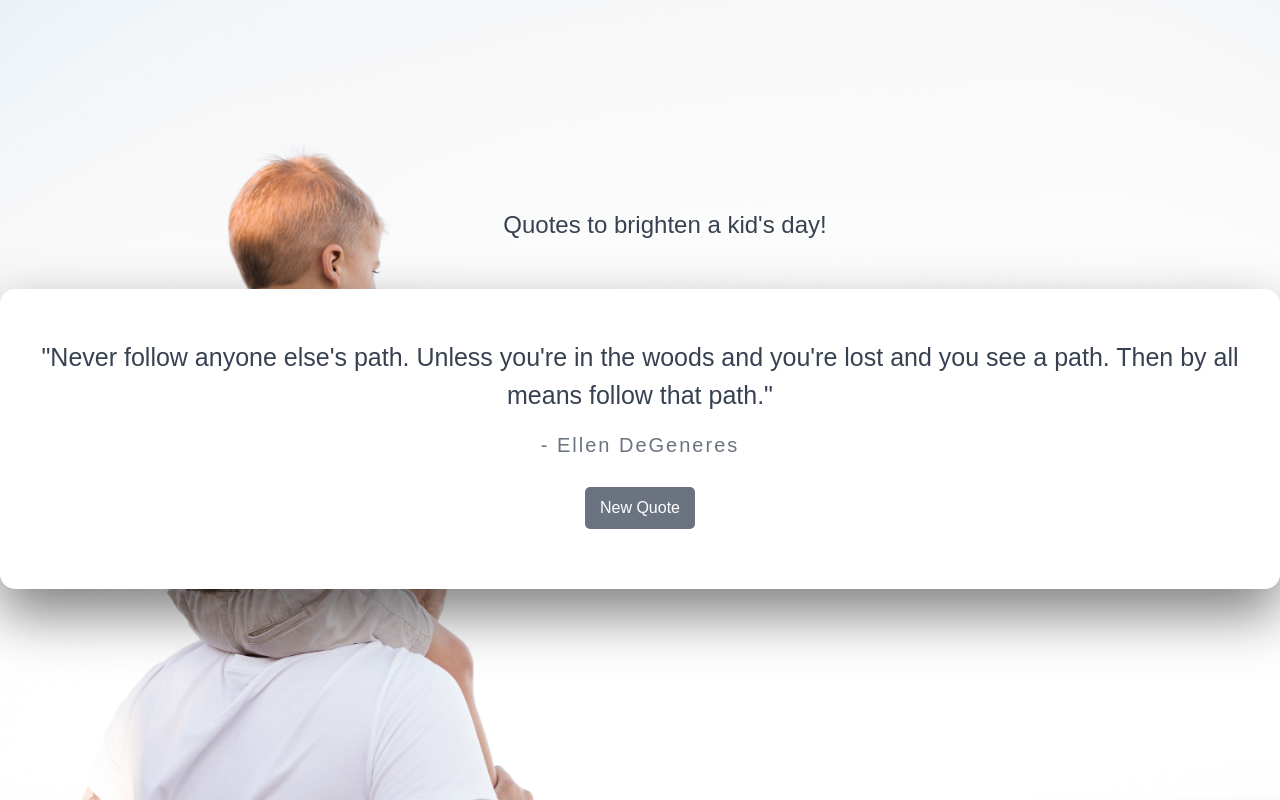
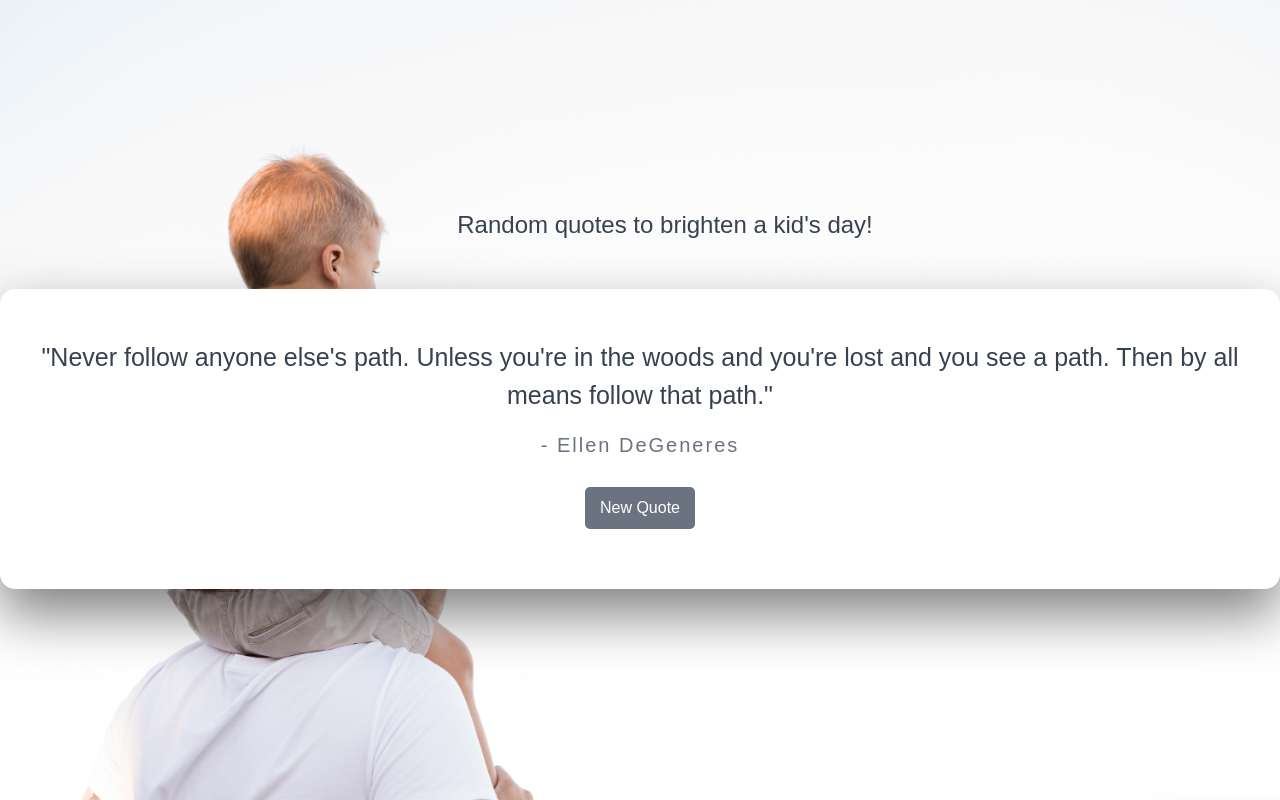
Before and after one commit to ashleydelic/kid-quote-generator, a plain HTML site: page index.html in a window 1280 px wide. Drawn offline with Linux system fonts and the light colour scheme.

Commit message:
changed h2

```diff
--- a/index.html
+++ b/index.html
@@ -12,7 +12,7 @@
 <body>
     <div id="container">
         <div class="header">
-            <h2>Quotes to brighten a kid's day!</h2>
+            <h2>Random quotes to brighten a kid's day!</h2>
         </div>
 
         <div class="main-content">
```
